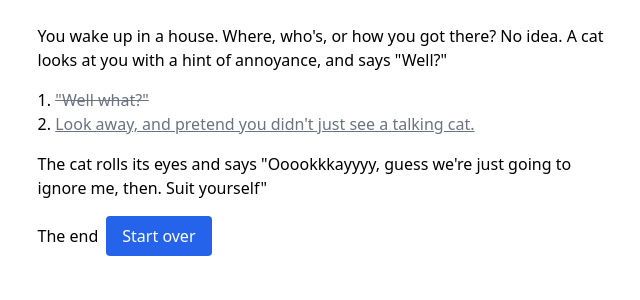
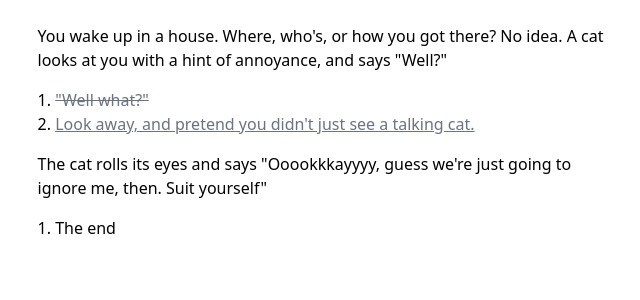
Before and after one commit to ahuth/branching-concept-1, a React (Vite) app: page / in a window 1280 px wide. Both pictures are taken after a click on the button "Look away, and pretend you didn't just see a talking cat.". Shown: the top 300 px of the page, without its empty margins (313-953 px from the left). Built offline with nearby package versions, Linux system fonts and the light colour scheme.

Commit message:
Revert "Add "start over" button"
This reverts commit b2bf1b4c56e3034f8000d3166d4cd507ed7d1173.

```diff
--- a/src/components/App.tsx
+++ b/src/components/App.tsx
@@ -36,17 +36,7 @@ export default function App() {
                   </li>
                 );
               })}
-              {item.links.length === 0 && (
-                <li className="inline-flex items-center gap-2">
-                  <span>The end</span>
-                  <button
-                    className="rounded bg-blue-600 px-4 py-2 text-white hover:bg-blue-700 active:bg-blue-900"
-                    onClick={actions.startOver}
-                  >
-                    Start over
-                  </button>
-                </li>
-              )}
+              {item.links.length === 0 && <li>The end</li>}
             </ol>
           </section>
         );
--- a/src/store.tsx
+++ b/src/store.tsx
@@ -6,7 +6,6 @@ type State = {
   prev: Scenario[];
   actions: {
     goto: (link: Link) => void;
-    startOver: () => void;
   };
 };
 
@@ -33,14 +32,6 @@ export const useStore = create<State>((set) => {
           };
         });
       },
-      startOver: () => {
-        set((state) => {
-          return {
-            current: scenarios[0],
-            prev: [...state.prev, state.current],
-          };
-        });
-      },
     },
   };
 });
```
